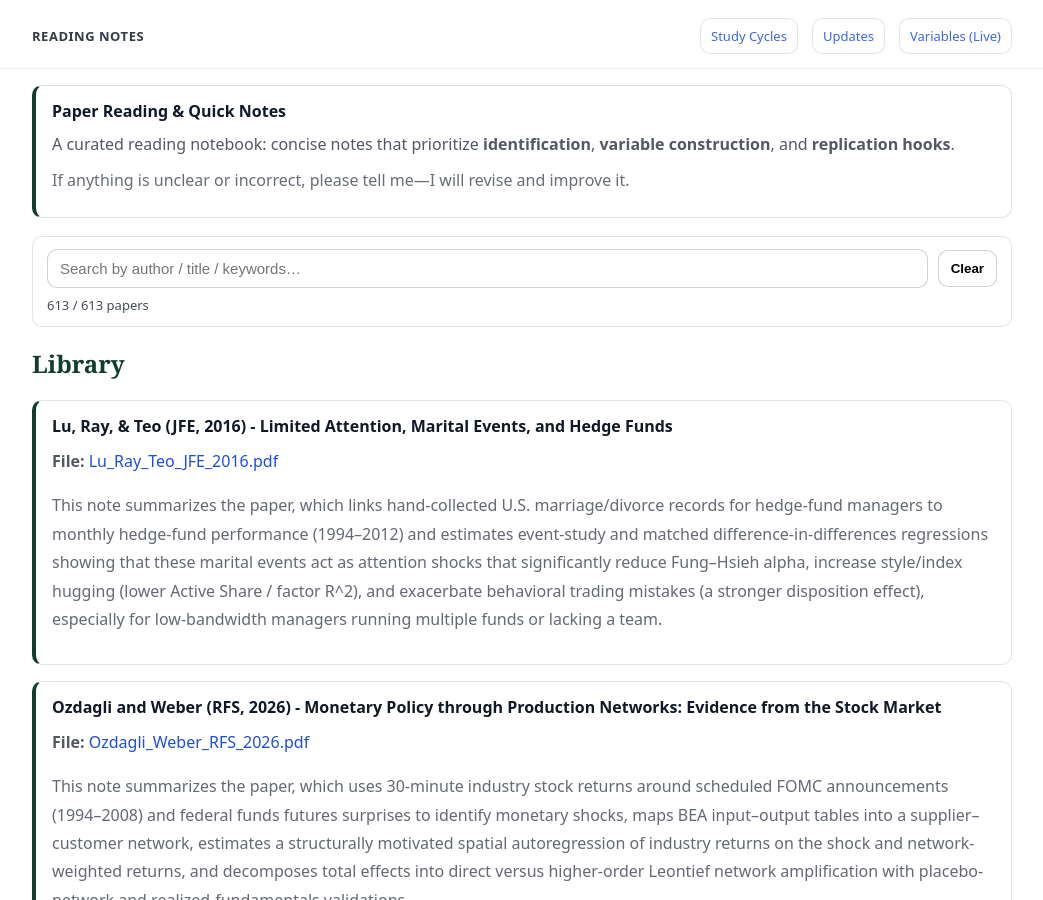
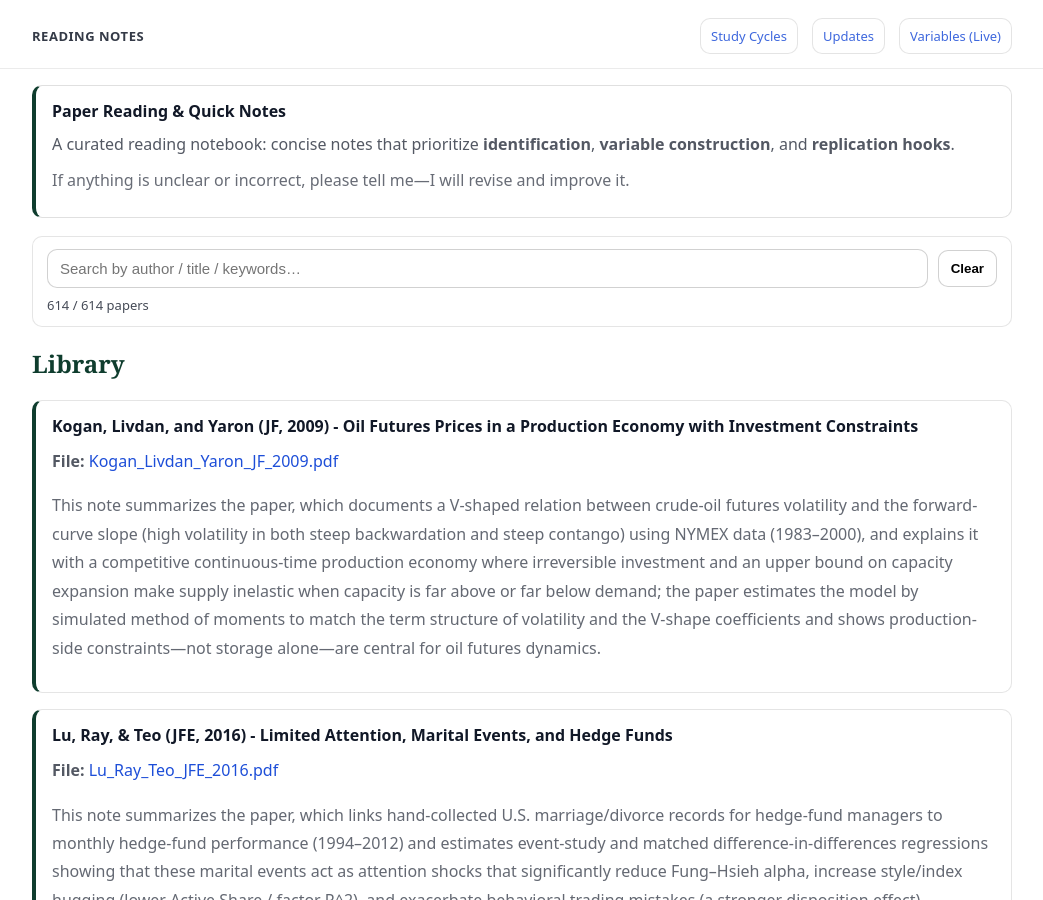
Before and after one commit to yaxinzn/study-archive, a Jekyll site: the page built from reading/index.md, in a window 1280 px wide and 900 px high. Shown: the whole window, without its empty margins (118-1161 px from the left). Built offline with Jekyll 4.4.1, drawn with Linux system fonts in a browser that asks for light colours.

Commit message:
Reading: add/update Kogan_Livdan_Yaron_JF_2009.pdf

```diff
--- a/_data/reading.yml
+++ b/_data/reading.yml
@@ -1,3 +1,7 @@
+- title: "Kogan, Livdan, and Yaron (JF, 2009) - Oil Futures Prices in a Production Economy with Investment Constraints"
+  file: "Kogan_Livdan_Yaron_JF_2009.pdf"
+  desc: "This note summarizes the paper, which documents a V-shaped relation between crude-oil futures volatility and the forward-curve slope (high volatility in both steep backwardation and steep contango) using NYMEX data (1983–2000), and explains it with a competitive continuous-time production economy where irreversible investment and an upper bound on capacity expansion make supply inelastic when capacity is far above or far below demand; the paper estimates the model by simulated method of moments to match the term structure of volatility and the V-shape coefficients and shows production-side constraints—not storage alone—are central for oil futures dynamics."
+
 - title: "Lu, Ray, & Teo (JFE, 2016) - Limited Attention, Marital Events, and Hedge Funds"
   file: "Lu_Ray_Teo_JFE_2016.pdf"
   desc: "This note summarizes the paper, which links hand-collected U.S. marriage/divorce records for hedge-fund managers to monthly hedge-fund performance (1994–2012) and estimates event-study and matched difference-in-differences regressions showing that these marital events act as attention shocks that significantly reduce Fung–Hsieh alpha, increase style/index hugging (lower Active Share / factor R^2), and exacerbate behavioral trading mistakes (a stronger disposition effect), especially for low-bandwidth managers running multiple funds or lacking a team."
```
Also changed, not shown: 1 other file.
